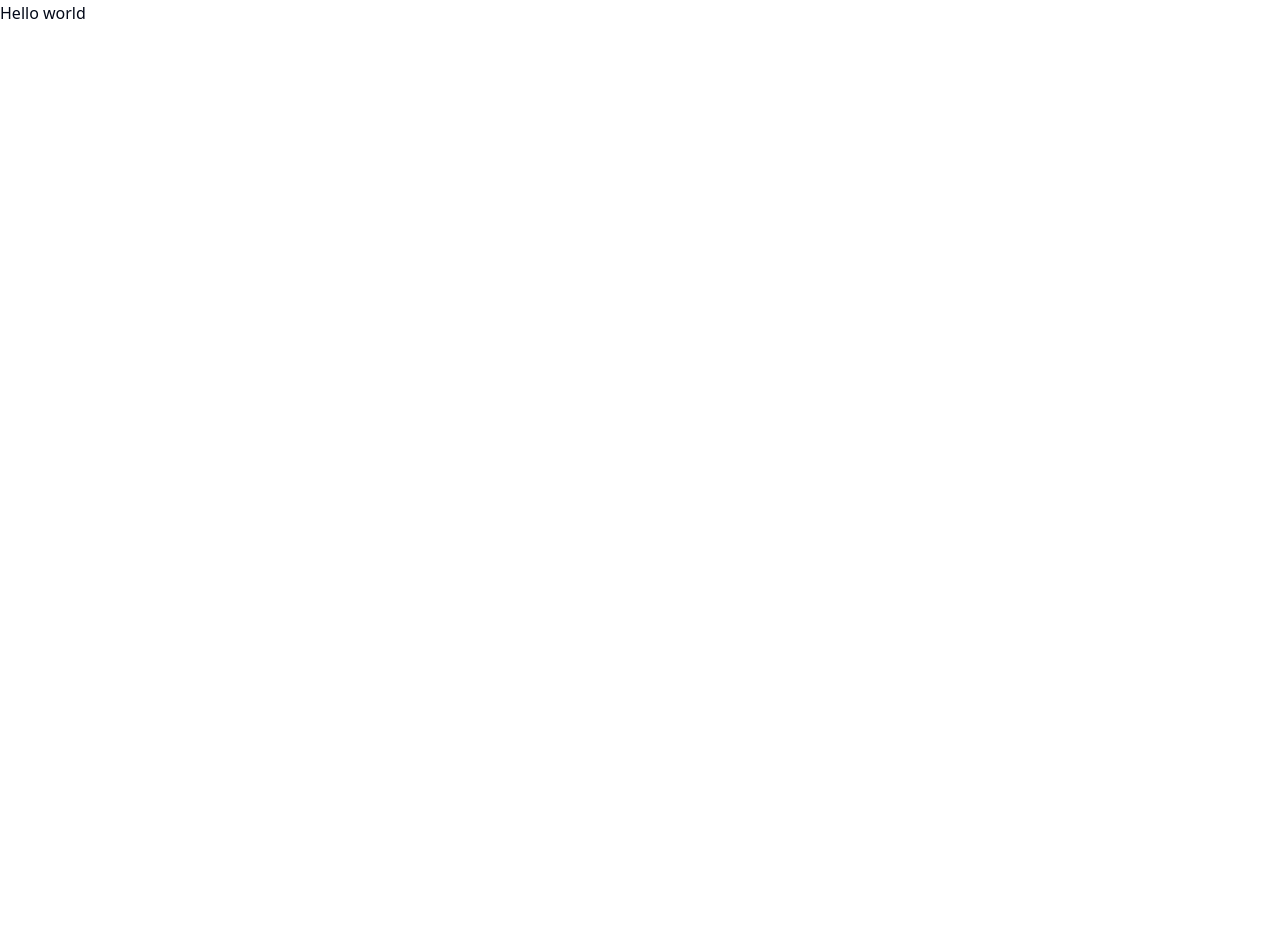
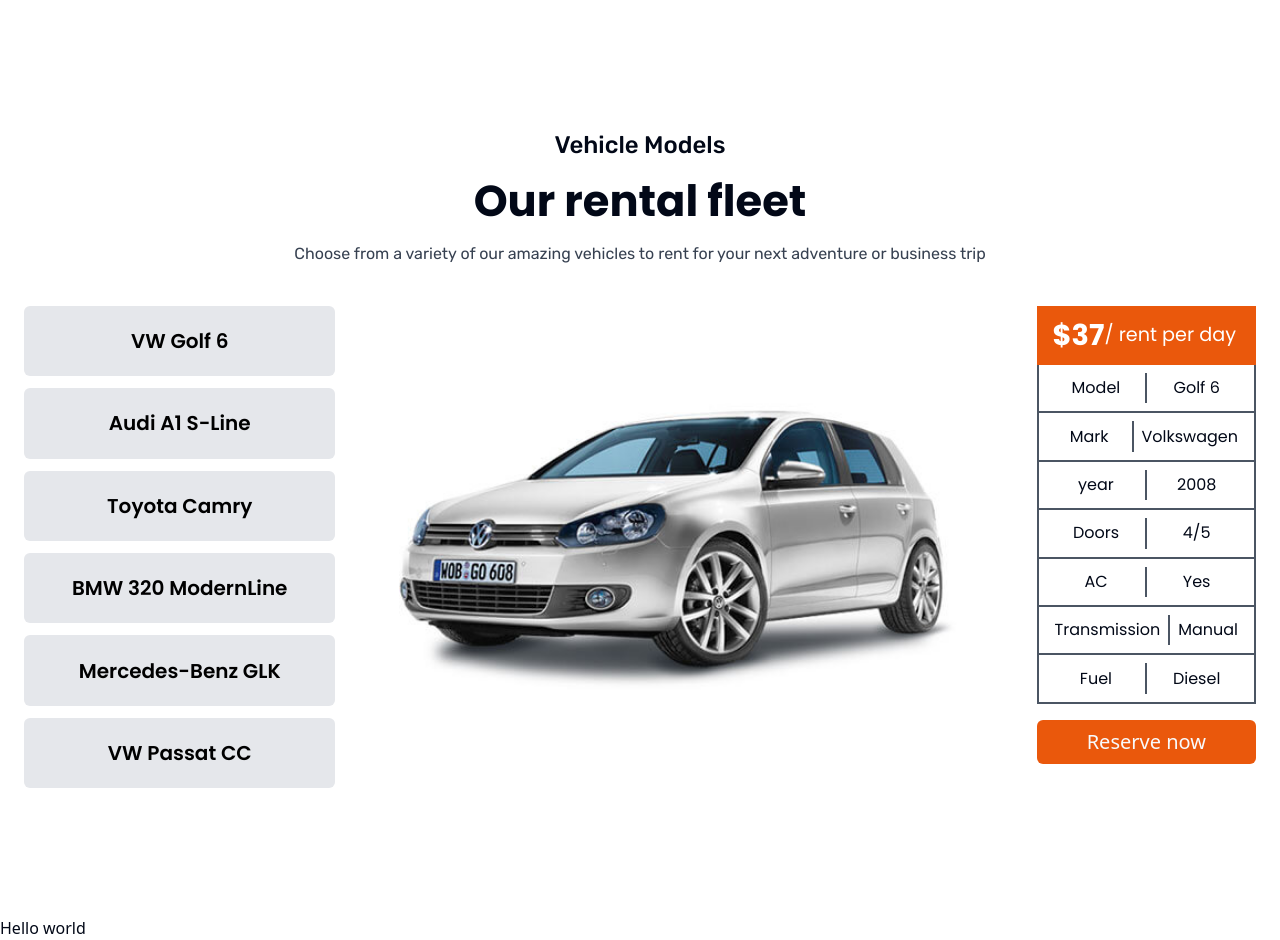
Before and after one commit to khusan2006/car-rental, a React (Vite) app: page / in a window 1280 px wide. Shown: the part 1566-2506 px from the top of the page. Before the commit the page ends 1591 px from the top, so only its background shows below. Built offline with nearby package versions, Linux system fonts and the light colour scheme.

Commit message:
finish cars section

```diff
--- /dev/null
+++ b/src/components/CarDetail.tsx
@@ -0,0 +1,70 @@
+import { CarData } from "@/data/CarData";
+import { Button } from "./ui/button";
+
+type CarDetailProps = {
+  car: CarData;
+};
+const CarDetail = ({ car }: CarDetailProps) => {
+  const {
+    img,
+    name,
+    price,
+    model,
+    mark,
+    year,
+    doors,
+    air,
+    transmission,
+    fuel,
+  } = car;
+  return (
+    <div className="flex gap-20">
+      <div className="flex-2 flex items-center justify-center">
+        <img className="w-[40rem]" src={img} alt={name} />
+      </div>
+      <div className="flex-1">
+        <div className="py-2 px-4 bg-orange-600 text-white text-[1.2rem] font-poppins font-normal flex items-center">
+          <span className="text-[1.8rem]  font-bold">${price}</span> / rent per day
+        </div>
+        <div className="border-[2.5px] px-4 py-2 font-poppins text-base font-normal border-gray-600 border-t-0 items-center flex gap-2 ">
+          <div className="flex-1 flex justify-center">Model</div>
+          <div className=" h-[1.9rem] w-[2px] bg-gray-600"></div>
+          <div className="flex-1 flex justify-center">{model}</div>
+        </div>
+        <div className="border-[2.5px] px-4 py-2 font-poppins text-base font-normal border-gray-600 border-t-0 items-center flex gap-2 ">
+          <div className="flex-1 flex justify-center">Mark</div>
+          <div className=" h-[1.9rem] w-[2px] bg-gray-600"></div>
+          <div className="flex-1 flex justify-center">{mark}</div>
+        </div>
+        <div className="border-[2.5px] px-4 py-2 font-poppins text-base font-normal border-gray-600 border-t-0 items-center flex gap-2 ">
+        <div className="flex-1 flex justify-center">year</div>
+          <div className=" h-[1.9rem] w-[2px] bg-gray-600"></div>
+          <div className="flex-1 flex justify-center">{year}</div>
+        </div>
+        <div className="border-[2.5px] px-4 py-2 font-poppins text-base font-normal border-gray-600 border-t-0 items-center flex gap-2 ">
+        <div className="flex-1 flex justify-center">Doors</div>
+          <div className=" h-[1.9rem] w-[2px] bg-gray-600"></div>
+          <div className="flex-1 flex justify-center">{doors}</div>
+        </div>
+        <div className="border-[2.5px] px-4 py-2 font-poppins text-base font-normal border-gray-600 border-t-0 items-center flex gap-2 ">
+        <div className="flex-1 flex justify-center">AC</div>
+          <div className=" h-[1.9rem] w-[2px] bg-gray-600"></div>
+          <div className="flex-1 flex justify-center">{air}</div>
+        </div>
+        <div className="border-[2.5px] px-4 py-2 font-poppins text-base font-normal border-gray-600 border-t-0 items-center flex gap-2 ">
+        <div className="flex-1 flex justify-center">Transmission</div>
+          <div className=" h-[1.9rem] w-[2px] bg-gray-600"></div>
+          <div className="flex-1 flex justify-center">{transmission}</div>
+        </div>
+        <div className="border-[2.5px] px-4 py-2 font-poppins text-base font-normal border-gray-600 border-t-0 items-center flex gap-2 ">
+        <div className="flex-1 flex justify-center">Fuel</div>
+          <div className=" h-[1.9rem] w-[2px] bg-gray-600"></div>
+          <div className="flex-1 flex justify-center">{fuel}</div>
+        </div>
+        <Button className="mt-4 w-full text-xl" size={'lg'}>Reserve now</Button>
+      </div>
+    </div>
+  );
+};
+
+export default CarDetail;
--- /dev/null
+++ b/src/components/Cars.tsx
@@ -0,0 +1,39 @@
+import { FC } from "react";
+import { Button } from "./ui/button";
+import CarDetail from "./CarDetail";
+import { CAR_DATA } from "../data/CarData";
+
+const Cars: FC = () => {
+  return (
+    <section className="px-6 py-32">
+      <div className="flex flex-col items-center">
+        <h3 className="font-rubik text-2xl font-medium pb-2">Vehicle Models</h3>
+        <h4 className="font-poppins font-bold text-[2.7rem] pb-2">
+          Our rental fleet
+        </h4>
+        <p className="font-rubik text-base font-normal text-gray-700">
+          Choose from a variety of our amazing vehicles to rent for your next
+          adventure or business trip
+        </p>
+      </div>
+      <div className="flex mt-10 gap-16">
+        <div className="flex flex-col flex-1 gap-3">
+          {CAR_DATA.map((car) => (
+            <Button
+              variant={"secondary"}
+              size={"lg"}
+              className="px-12 py-[2.2rem] text-xl font-poppins font-semibold"
+            >
+              {car.name}
+            </Button>
+          ))}
+        </div>
+        <div className="flex-[4]">
+          <CarDetail car={CAR_DATA[0]} />
+        </div>
+      </div>
+    </section>
+  );
+};
+
+export default Cars;
--- a/src/components/Navbar.tsx
+++ b/src/components/Navbar.tsx
@@ -7,7 +7,7 @@
     <header className="flex justify-between items-center pt-6 px-6">
       <img src={logo} alt="logo" className="w-42 h-12" />
       <nav>
-        <ul className="flex gap-6 font-rubik font-medium capitalize">
+        <ul className="flex gap-6 font-rubik text-[1.125rem] font-medium capitalize">
           <li>
             <a href="">Home</a>
           </li>
@@ -29,10 +29,10 @@
         </ul>
       </nav>
       <div className="flex">
-        <Button variant={'link'} size={'lg'} className="font-bold">
+        <Button variant={'link'} size={'lg'} className="font-bold text-[1.125rem]">
             Sign in
         </Button>
-        <Button size={'lg'}>
+        <Button size={'lg'} className="text-[1.125rem]">
             Register
         </Button>
       </div>
--- a/src/components/ui/button.tsx
+++ b/src/components/ui/button.tsx
@@ -15,7 +15,7 @@
         outline:
           "border border-input bg-background hover:bg-accent hover:text-accent-foreground",
         secondary:
-          "bg-zinc-950 text-stone-50 hover:bg-zinc-950/80",
+          "bg-gray-200 text-black hover:bg-gray-950/80",
         ghost: "hover:bg-accent hover:text-accent-foreground",
         link: "text-primary underline-offset-4 hover:underline",
       },
--- /dev/null
+++ b/src/data/CarData.ts
@@ -0,0 +1,97 @@
+import Golf6 from "../assets/golf6.jpg";
+import AudiA1 from "../assets/audia1.jpg";
+import Toyota from "../assets/toyotacamry.jpg";
+import Bmw320 from "../assets/bmw320.jpg";
+import Benz from "../assets/benz.jpg";
+import Passat from "../assets/passatcc.jpg";
+export type CarData = {
+  name: string;
+  price: string;
+  img: string;
+  model: string;
+  mark: string;
+  year: string;
+  doors: string;
+  air: string;
+  transmission: string;
+  fuel: string;
+};
+export const CAR_DATA: CarData[] = [
+  {
+    name: "VW Golf 6",
+    price: "37",
+    img: Golf6,
+    model: "Golf 6",
+    mark: "Volkswagen",
+    year: "2008",
+    doors: "4/5",
+    air: "Yes",
+    transmission: "Manual",
+    fuel: "Diesel",
+  },
+
+  {
+    name: "Audi A1 S-Line",
+    price: "45",
+    img: AudiA1,
+    model: "Audi",
+    mark: "A1",
+    year: "2012",
+    doors: "4/5",
+    air: "Yes",
+    transmission: "Manual",
+    fuel: "Gasoline",
+  },
+
+  {
+    name: "Toyota Camry",
+    price: "30",
+    img: Toyota,
+    model: "Camry",
+    mark: "Toyota",
+    year: "2006",
+    doors: "4/5",
+    air: "Yes",
+    transmission: "Automatic",
+    fuel: "Hybrid",
+  },
+
+  {
+    name: "BMW 320 ModernLine",
+    price: "35",
+    img: Bmw320,
+    model: "320",
+    mark: "BMW",
+    year: "2012",
+    doors: "4/5",
+    air: "Yes",
+    transmission: "Manual",
+    fuel: "Diesel",
+  },
+
+  {
+    name: "Mercedes-Benz GLK",
+    price: "50",
+    img: Benz,
+    model: "Benz GLK",
+    mark: "Mercedes",
+    year: "2006",
+    doors: "4/5",
+    air: "Yes",
+    transmission: "Manual",
+    fuel: "Diesel",
+  },
+
+  {
+    name: "VW Passat CC",
+    price: "25",
+    img: Passat,
+    model: "Passat CC",
+    mark: "Volkswagen",
+    year: "2008",
+    doors: "4/5",
+    air: "Yes",
+    transmission: "Automatic",
+    fuel: "Gasoline",
+  },
+];
--- a/src/index.css
+++ b/src/index.css
@@ -74,3 +74,16 @@
     @apply bg-background text-foreground;
   }
 }
+
+::-webkit-scrollbar {
+  width: 8px;
+}
+
+::-webkit-scrollbar-thumb {
+  background-color: #8e8e8e;
+  border-radius: 20px;
+}
+::-webkit-scrollbar-track {
+  background-color: #fff;
+  border-radius: 20px;
+}
--- a/src/pages/Home.tsx
+++ b/src/pages/Home.tsx
@@ -1,4 +1,5 @@
 import BookCar from "@/components/BookCar";
+import Cars from "@/components/Cars";
 import Hero from "@/components/Hero";
 import Navbar from "@/components/Navbar";
 import Plan from "@/components/Plan";
@@ -11,6 +12,7 @@
       <Hero />
       <BookCar />
       <Plan />
+      <Cars />
     </div>
 
   );
```
Also changed, not shown: src/assets/benz.jpg (added).
